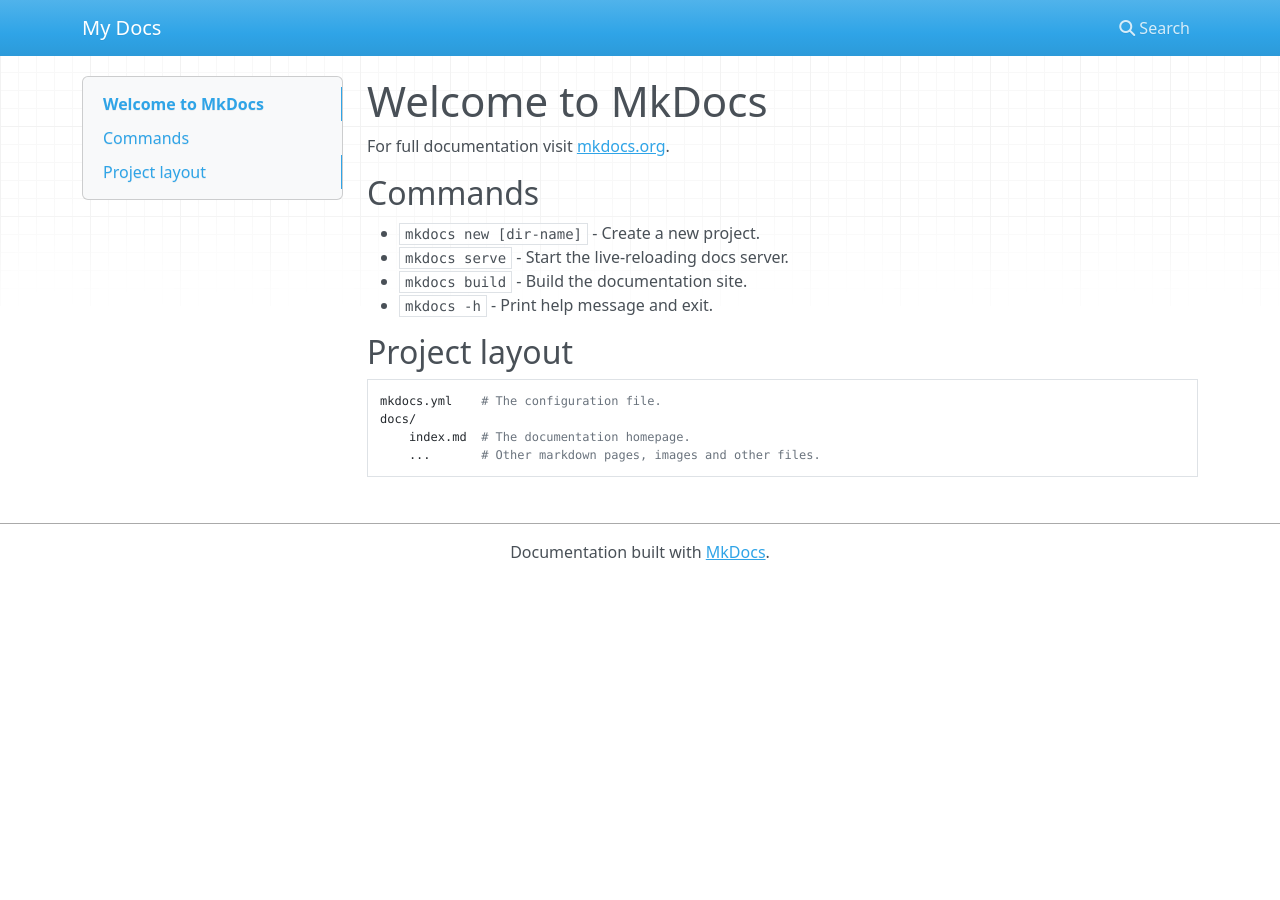
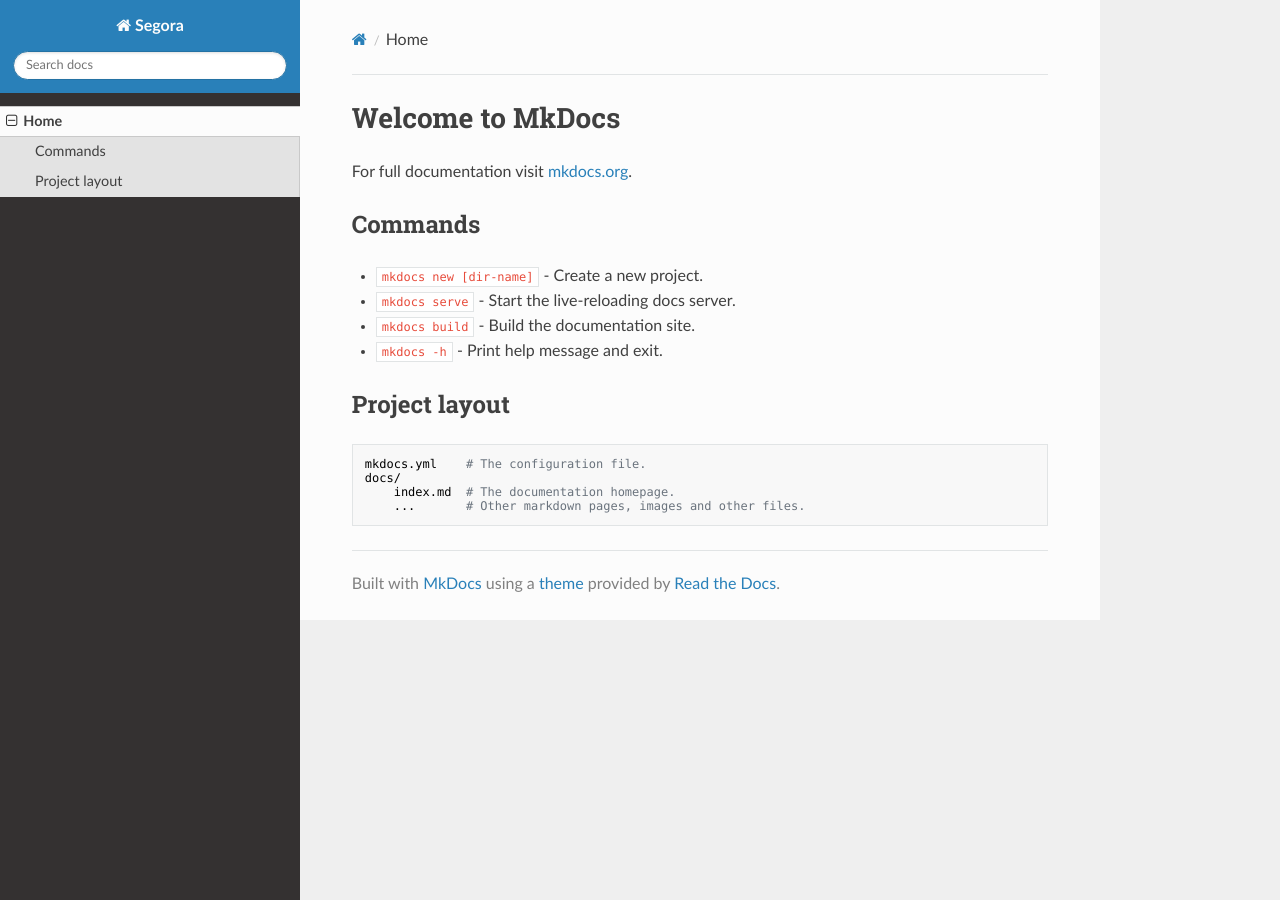
Before and after one commit to Nelong-yooshi/docs-webisite, an MkDocs documentation site: the page built from docs/index.md, in a window 1280 px wide. Built offline with MkDocs 1.6.1, drawn with Linux system fonts in a browser that asks for light colours; nearby versions of some CDN libraries.

Commit message:
refact: change theme

```diff
--- a/mkdocs.yml
+++ b/mkdocs.yml
@@ -1 +1,5 @@
-site_name: My Docs
+site_name: Segora
+nav:
+  - Home: index.md
+
+theme: readthedocs
```
